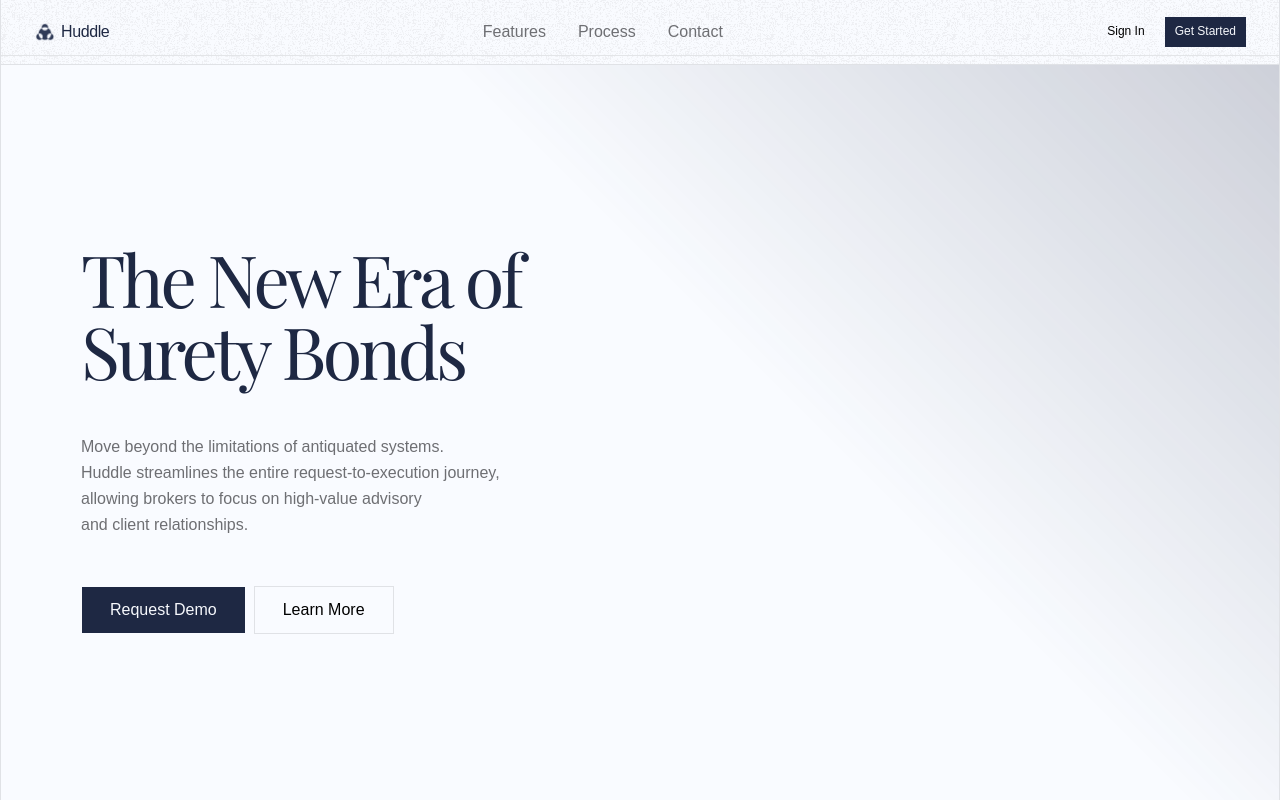
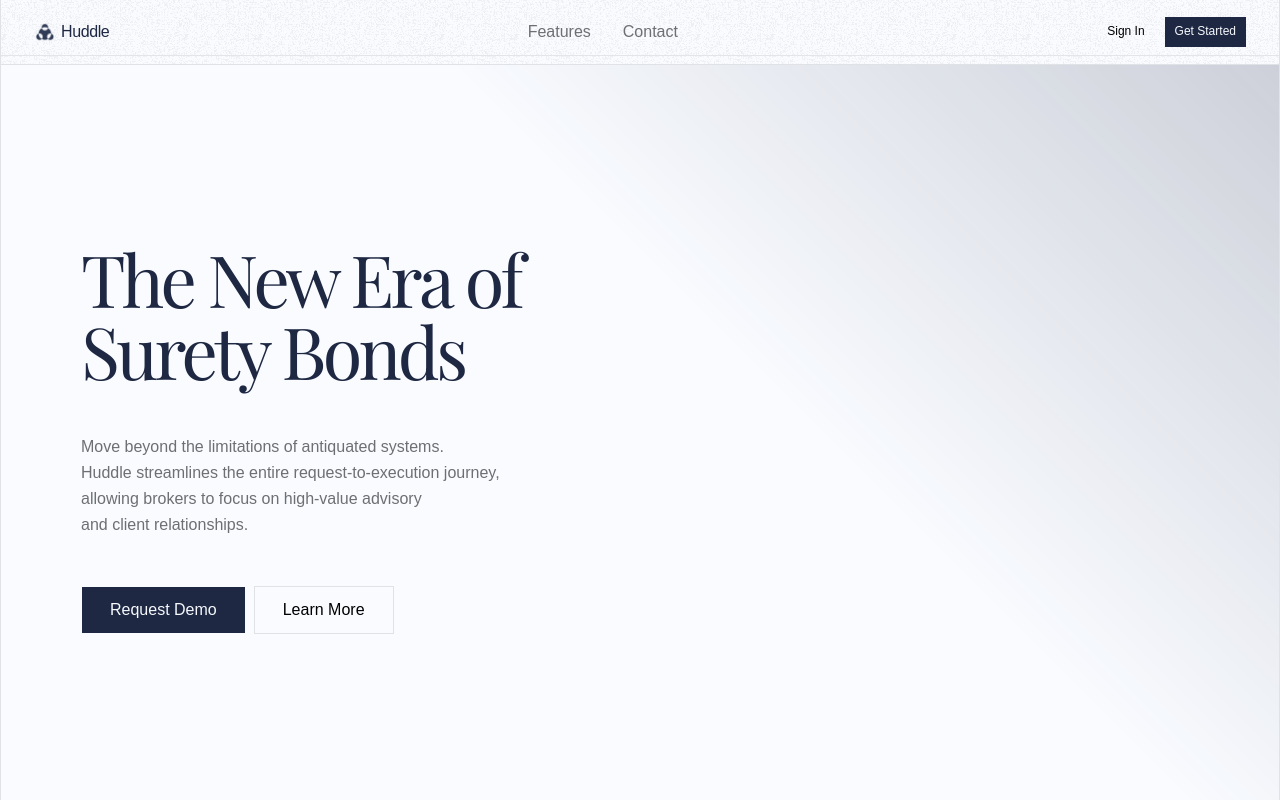
Before and after one commit to huddlesurety/www, a Next.js app: page / in a window 1280 px wide. Shown: the top 800 px of the page. Built offline with nearby package versions, Linux system fonts and the light colour scheme; a web font is replaced by a local one.

Commit message:
fix(navigation): Remove commented-out navigation link

```diff
--- a/src/components/navigation.tsx
+++ b/src/components/navigation.tsx
@@ -10,7 +10,7 @@ import { Logo } from "./logo";
 
 const navLinks = [
   { href: "#features", label: "Features" },
-  { href: "#process", label: "Process" },
+  // { href: "#process", label: "Process" },
   { href: "#contact", label: "Contact" },
 ];
 
```
